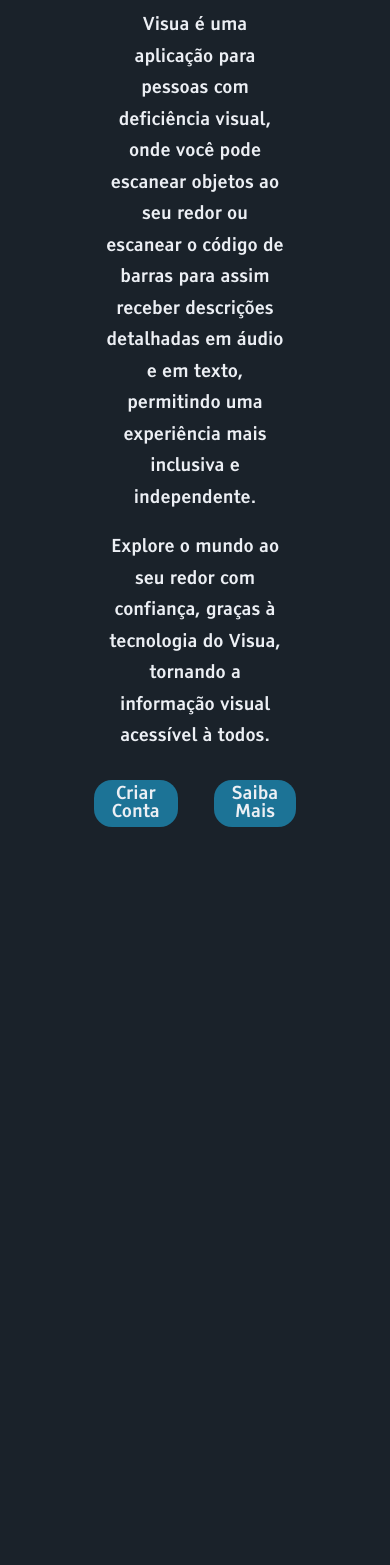
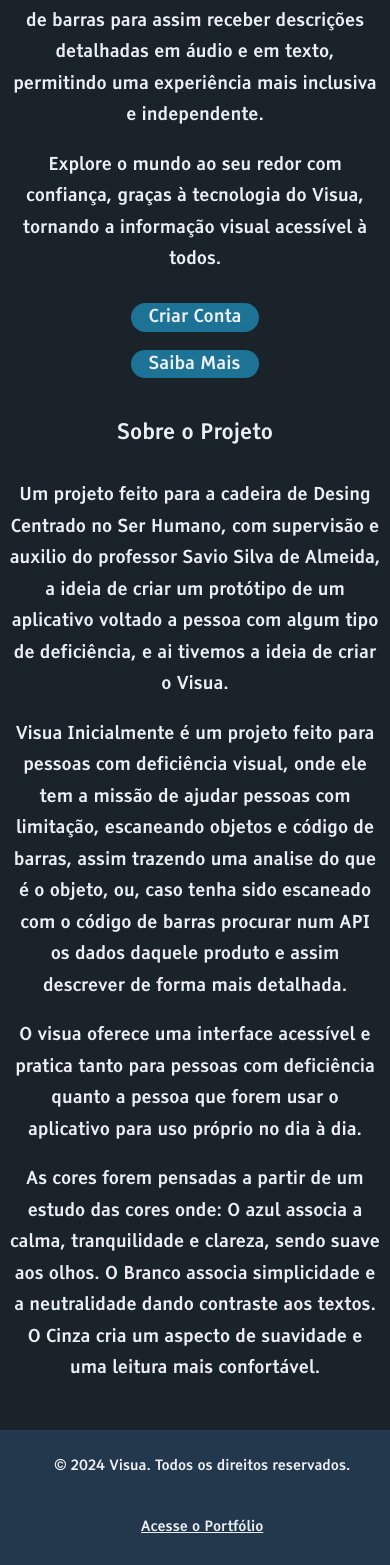
Before and after one commit to Visua-inc/Visua-Web, a React (Vite) app: page / in a window 390 px wide. Shown: the part 331-1896 px from the top of the page. Before the commit the page ends 1158 px from the top, so only its background shows below. Built offline with nearby package versions, Linux system fonts and the light colour scheme.

Commit message:
pagina de download e responsividade geral, faltando apenas o header

```diff
--- a/src/components/layout/index.jsx
+++ b/src/components/layout/index.jsx
@@ -13,7 +13,7 @@
           <nav>
             <div className={styles.navlinks}>
               <NavLink to='/#'>Pagina Inicial</NavLink>
-              <NavLink to='/#'>Download</NavLink>
+              <NavLink to='/Download'>Download</NavLink>
               <NavLink to='/History'>Historico</NavLink>
               <div>
                 <ButtonForm buttonClass={styles.button} formType={false}>
@@ -28,6 +28,14 @@
         </div>
       </header>
       {children}
+      <footer className={styles.footer}>
+        <p>© 2024 Visua. Todos os direitos reservados.</p>
+        <p>
+          <a href='https://github.com/seu-repositorio' target='_blank' rel='noopener noreferrer'>
+            Acesse o Portfólio
+          </a>
+        </p>
+      </footer>
     </div>
   )
 }
--- a/src/components/layout/index.module.css
+++ b/src/components/layout/index.module.css
@@ -68,3 +68,45 @@
     }
   }
 }
+
+.footer {
+  width: 100%;
+  padding: 1em;
+  background-color: #23384d;
+  color: #eceff4;
+  text-align: center;
+  display: flex;
+  justify-content: center;
+  gap: 15px;
+
+  a {
+    color: #eceff4;
+    bottom: 0;
+    left: 50%;
+    transform: translateX(-50%);
+  }
+}
+
+@media (max-width: 768px) {
+  /* .header {
+    flex-direction: column;
+    padding: 1em;
+  }
+
+  .navlinks {
+    flex-direction: column;
+    gap: 1em;
+  } */
+
+  .footer {
+    flex-direction: column;
+    gap: 0;
+    padding: .5em;
+  }
+}
+
+@media (max-width: 480px) {
+  .footer {
+    font-size: 0.8em;
+  }
+}
--- /dev/null
+++ b/src/pages/download/index.jsx
@@ -0,0 +1,30 @@
+import Button from '../../components/Buttons/Button'
+import Layout from '../../components/layout'
+import styles from './index.module.css'
+import { FaApple, FaGooglePlay } from 'react-icons/fa'
+import QrCode from '../../../public/Qr_Code.svg'
+
+export default function Download() {
+  return (
+    <Layout>
+      <section className={styles.download}>
+        <div className={styles.container}>
+          <div className={styles.imgContainer}>
+            <img src={QrCode} alt='Qr Code' />
+          </div>
+          <div className={styles.botao}>
+            <p className={styles.p1}>Baixe agora mesmo!</p>
+            <Button className={styles.b}>
+              <FaApple className={styles.icona} />
+              <p>Baixe na App Store</p>
+            </Button>
+            <Button className={styles.b}>
+              <FaGooglePlay className={styles.icongp} />
+              <p>Baixe no Google Play</p>
+            </Button>
+          </div>
+        </div>
+      </section>
+    </Layout>
+  )
+}
--- /dev/null
+++ b/src/pages/download/index.module.css
@@ -0,0 +1,111 @@
+.download {
+    display: flex;
+    justify-content: center;
+    justify-content: center;
+    width: 100%;
+    height: 74vh;
+}
+
+.container {
+    width: 80%;
+    display: flex;
+    align-items: center; /* Centraliza verticalmente */
+    justify-content: center; /* Centraliza horizontalmente */
+}
+
+.imgContainer {
+    display: flex;
+    justify-content: center; /* Centraliza a imagem */
+    flex: 1; /* Permite que a imagem ocupe espaço */
+}
+
+.botao {
+    display: flex;
+    flex-direction: column;
+    gap: 1.3em;
+    align-items: center;
+    flex: 1; /* Remove a largura mínima */
+    text-align: center; /* Centraliza o texto dentro do botão */
+}
+
+.p1 {
+    font-size: 2.1em;
+}
+
+.b {
+    border: none;
+    margin: 0;
+    width: 13em;
+    display: flex;
+    align-items: center;
+    justify-content: space-around;
+    padding-left: 0.5em;
+    padding-right: 0.5em;
+    font-size: 17px;
+    background: #000;
+    border-radius: 1em;
+    color: #eceff4;
+    cursor: pointer;
+    transition: background 0.3s ease; /* Adiciona uma transição suave */
+}
+
+.b:hover {
+    background: #1c7396; /* Cor de fundo ao passar o mouse */
+}
+
+
+.icona {
+    font-size: 2em;
+}
+
+.icongp {
+    font-size: 1.5em;
+}
+
+
+@media (max-width: 1280px) {
+    .container {
+        width: 100%;
+        align-items: center;
+    }
+}
+
+@media (max-width: 768px) {
+    .download {
+        height: 68.9vh;
+    }
+
+    .container {
+        flex-direction: column;
+    }
+
+    .imgContainer {
+        margin-top: 2.5em;
+    }
+
+    img{
+        width: 80%;
+    }
+
+    .botao {
+        gap: 1em;
+    }
+}
+
+@media (max-width: 480px) {
+    .download {
+        height: 70.9vh;
+    }
+
+    .imgContainer {
+        margin-top: 3.7em;
+    }
+
+    .p1 {
+        font-size: 1.5em; /* Tamanho menor para texto */
+    }
+
+    .b {
+        font-size: 16px; /* Ajusta o tamanho da fonte */
+    }
+}
--- a/src/pages/history/index.module.css
+++ b/src/pages/history/index.module.css
@@ -1,4 +1,7 @@
 .history {
+  width: 100%;
+  min-height: 74vh;
+
   display: flex;
   flex-direction: column;
 
--- a/src/pages/home/index.jsx
+++ b/src/pages/home/index.jsx
@@ -6,7 +6,7 @@
 export default function Home() {
   return (
     <Layout>
-      <section className={styles.home}>
+      <section className={styles.section}>
         <div className={styles.content}>
           <h2 className={styles.title}>Escaneie objetos com o Visua</h2>
           <p className={styles.text}>
@@ -27,6 +27,38 @@
           </div>
         </div>
       </section>
+
+      <section className={`${styles.section} ${styles.about}`}>
+        <div className={styles.content}>
+          <h2 className={styles.title}>Sobre o Projeto</h2>
+          <p className={styles.text}>
+            Um projeto feito para a cadeira de Desing Centrado no Ser Humano,
+            com supervisão e auxilio do professor Savio Silva de Almeida, a
+            ideia de criar um protótipo de um aplicativo voltado a pessoa com
+            algum tipo de deficiência, e ai tivemos a ideia de criar o Visua.
+          </p>
+          <p className={styles.text}>
+            Visua Inicialmente é um projeto feito para pessoas com deficiência
+            visual, onde ele tem a missão de ajudar pessoas com limitação,
+            escaneando objetos e código de barras, assim trazendo uma analise do
+            que é o objeto, ou, caso tenha sido escaneado com o código de barras
+            procurar num API os dados daquele produto e assim descrever de forma
+            mais detalhada.
+          </p>
+          <p className={styles.text}>
+            O visua oferece uma interface acessível e pratica tanto para pessoas
+            com deficiência quanto a pessoa que forem usar o aplicativo para uso
+            próprio no dia à dia.
+          </p>
+          <p className={styles.text}>
+            As cores forem pensadas a partir de um estudo das cores onde: O azul
+            associa a calma, tranquilidade e clareza, sendo suave aos olhos. O
+            Branco associa simplicidade e a neutralidade dando contraste aos
+            textos. O Cinza cria um aspecto de suavidade e uma leitura mais
+            confortável.
+          </p>
+        </div>
+      </section>
     </Layout>
   )
 }
--- a/src/pages/home/index.module.css
+++ b/src/pages/home/index.module.css
@@ -1,14 +1,9 @@
-.home{
-    /* padding: 0 1.5em 0 1.5em; */
-
+.section{
     width: 100%;
-    height: calc(100vh - 8.8em);
-
-    /* background-color: rgb(100, 36, 88); */
+    min-height: 74vh;
 
     display: grid;
     grid-template-columns: repeat(3,1fr);
-    /* gap: 1em; */
 }
 
 .content{
@@ -42,3 +37,83 @@
     }
 
 }
+
+.about{
+    padding-bottom: 2em;
+}
+
+.section {
+    width: 100%;
+    min-height: 70vh;
+    display: grid;
+    grid-template-columns: repeat(3, 1fr);
+}
+
+.content {
+    grid-column: 2;
+    display: flex;
+    flex-direction: column;
+    align-items: center;
+    justify-content: center;
+    text-align: center;
+}
+
+.title {
+    margin-bottom: 1em;
+    font-size: 2em;
+    font-weight: 500;
+}
+
+.text {
+    margin: 0.5em;
+}
+
+.buttonDiv {
+    margin-top: 1em;
+    display: flex;
+    gap: 2em;
+    justify-content: center;
+}
+
+.hButton {
+    padding: 0.3em 1em;
+}
+
+.about {
+    padding-bottom: 2em;
+}
+
+@media (max-width: 1024px) {
+    .section {
+        grid-template-columns: repeat(2, 1fr);
+    }
+
+    .content {
+        grid-column: 1 / -1;
+    }
+}
+
+@media (max-width: 768px) {
+    .section {
+        grid-template-columns: 1fr;
+    }
+
+    .content {
+        grid-column: 1;
+    }
+
+    .title {
+        font-size: 1.5em;
+    }
+}
+
+@media (max-width: 480px) {
+    .title {
+        font-size: 1.2em;
+    }
+
+    .buttonDiv {
+        flex-direction: column;
+        gap: 1em;
+    }
+}
--- a/src/routes/AppRouter.jsx
+++ b/src/routes/AppRouter.jsx
@@ -2,6 +2,7 @@
 import Home from '../pages/home'
 import Error404 from '../pages/error/404'
 import History from '../pages/history'
+import Download from '../pages/download'
 
 const AppRouter = () => {
   return (
@@ -9,6 +10,7 @@
       <Routes>
         <Route path='/' element={<Home />} />
         <Route path='/Home' element={<Home />} />
+        <Route path='/Download' element={<Download />} />
         <Route path='/History' element={<History />} />
         {/* Página não encontrada */}
         <Route path='*' element={<Error404 />} />
```
Also changed, not shown: public/Qr_Code.svg (renamed from public/Qr Code.svg).
